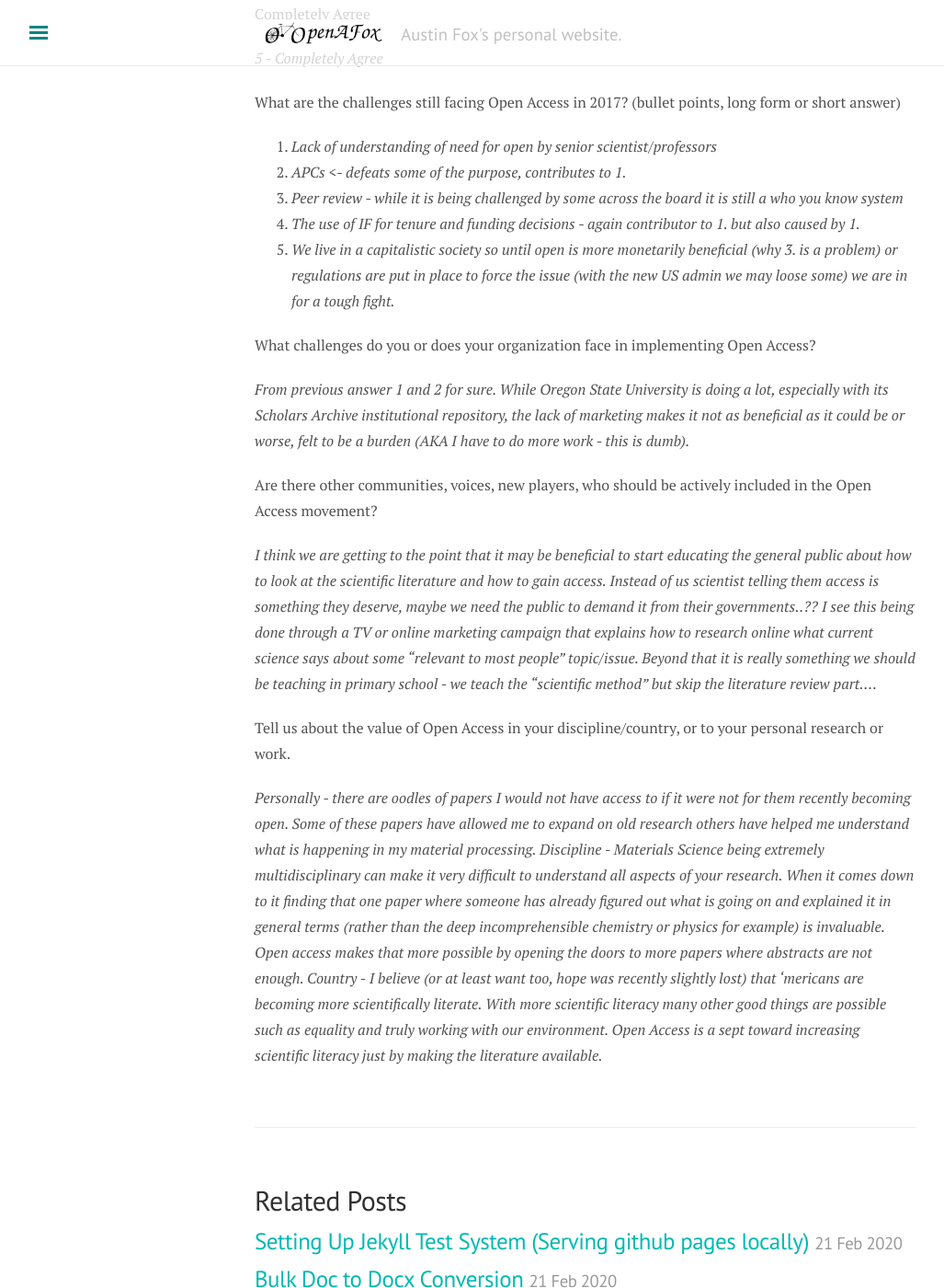
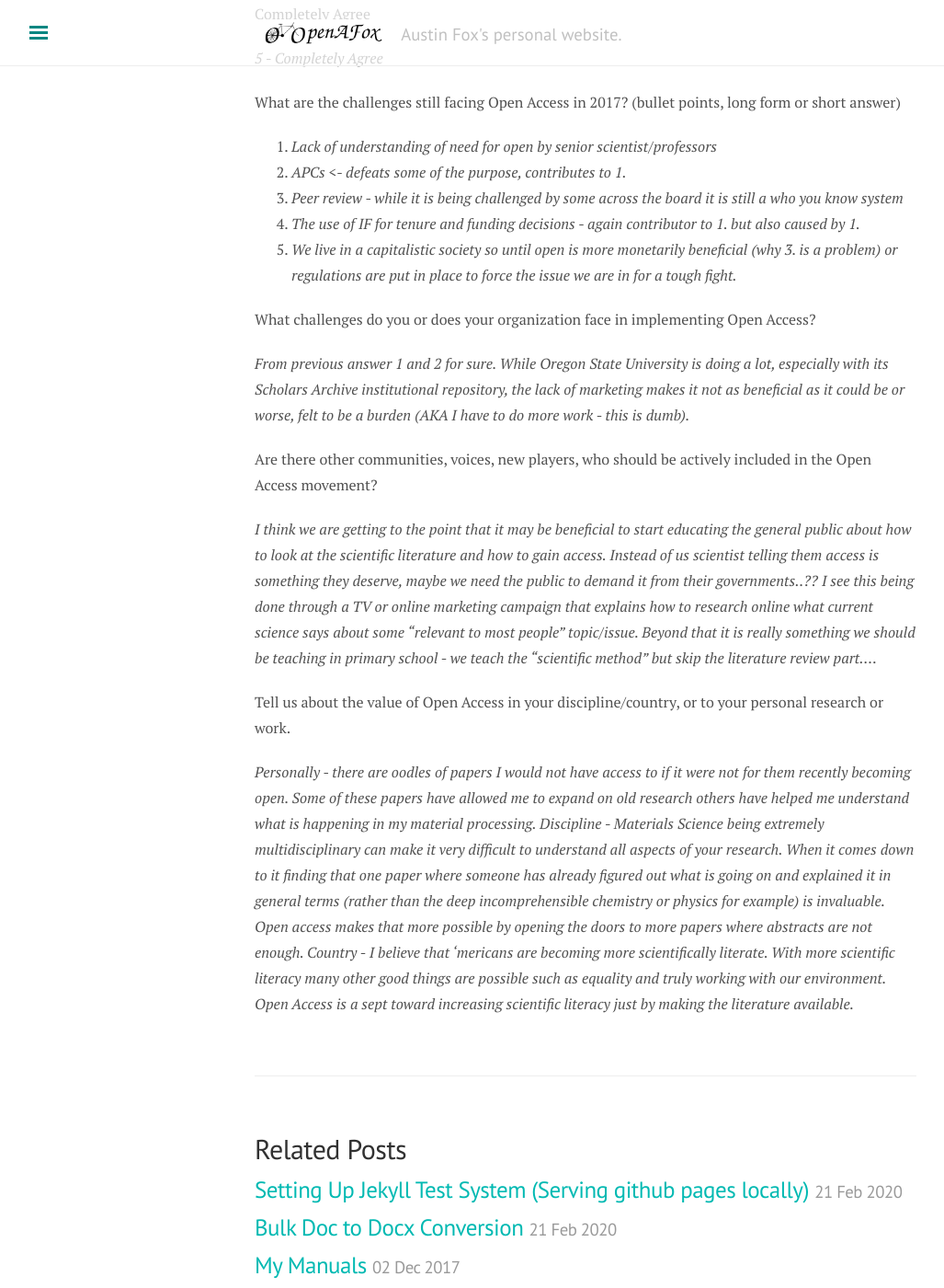
Before and after one commit to openafox/openafox.github.io, a Jekyll site: the page built from _posts/open/2017-01-10-open-survey.md, in a window 1280 px wide and 1400 px high, scrolled down 1576 px. Shown: the whole window at 92% size, without its empty margins (3-1030 px from the left). Built offline with Jekyll 4.4.1, drawn with Linux system fonts in a browser that asks for light colours; nearby versions of some CDN libraries; comment, search, counter and statistics services are not loaded.

Commit message:
Open survey: remove dated 2017 political asides
Co-Authored-By: Claude Opus 5.5 <noreply@anthropic.com>

```diff
--- a/_posts/open/2017-01-10-open-survey.md
+++ b/_posts/open/2017-01-10-open-survey.md
@@ -48,7 +48,7 @@ What are the challenges still facing Open Access in 2017? (bullet points, long f
 2. *APCs <- defeats some of the purpose, contributes to 1.*
 3. *Peer review - while it is being challenged by some across the board it is still a who you know system*
 4. *The use of IF for tenure and funding decisions - again contributor to 1. but also caused by 1.*
-5. *We live in a capitalistic society so until open is more monetarily beneficial (why 3. is a problem) or regulations are put in place to force the issue (with the new US admin we may loose some) we are in for a tough fight.*
+5. *We live in a capitalistic society so until open is more monetarily beneficial (why 3. is a problem) or regulations are put in place to force the issue we are in for a tough fight.*
 
 What challenges do you or does your organization face in implementing Open Access?
 
@@ -62,4 +62,4 @@ Tell us about the value of Open Access in your discipline/country, or to your pe
 
 *Personally - there are oodles of papers I would not have access to if it were not for them recently becoming open. Some of these papers have allowed me to expand on old research others have helped me understand what is happening in my material processing.
 Discipline - Materials Science being extremely multidisciplinary can make it very difficult to understand all aspects of your research. When it comes down to it finding that one paper where someone has already figured out what is going on and explained it in general terms (rather than the deep incomprehensible chemistry or physics for example) is invaluable. Open access makes that more possible by opening the doors to more papers where abstracts are not enough.
-Country - I believe (or at least want too, hope was recently slightly lost) that 'mericans are becoming more scientifically literate. With more scientific literacy many other good things are possible such as equality and truly working with our environment. Open Access is a sept toward increasing scientific literacy just by making the literature available.*
+Country - I believe that 'mericans are becoming more scientifically literate. With more scientific literacy many other good things are possible such as equality and truly working with our environment. Open Access is a sept toward increasing scientific literacy just by making the literature available.*
```
